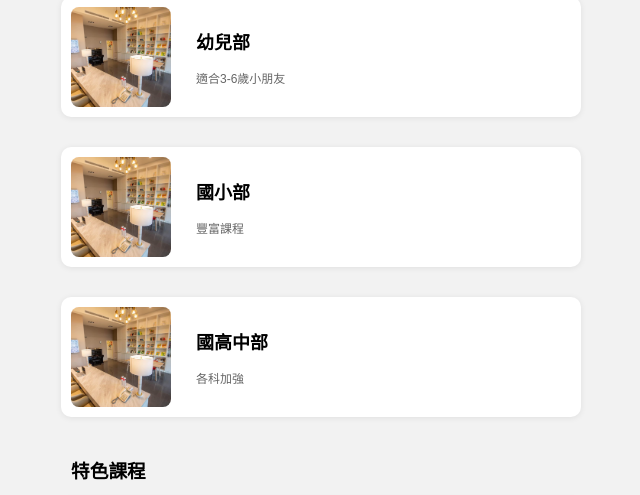
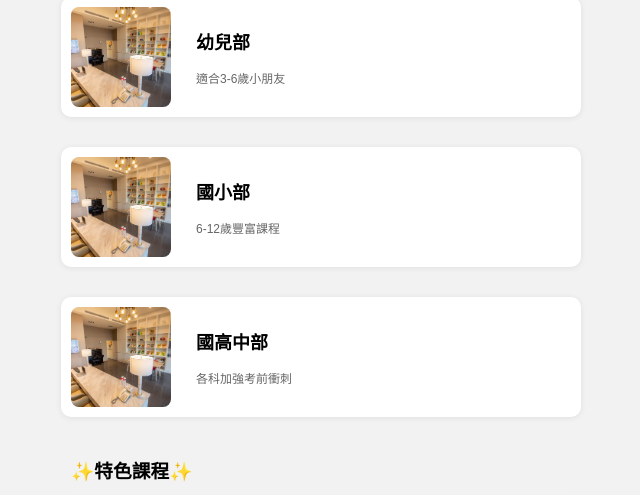
Before and after one commit to jiayu0709/Rosa.s-Class, a plain HTML site: page index.html in a window 1280 px wide. Shown: the part 235-730 px from the top of the page, without its empty margins (319-959 px from the left). Drawn offline with Linux system fonts and the light colour scheme.

```diff
--- a/index.html
+++ b/index.html
@@ -142,7 +142,7 @@
     </div>
     <div class="card-list" id="gnr-list"></div>
     <div class="other-class">
-      <h3>特色課程</h3>
+      <h3>✨特色課程✨</h3>
     </div>
     <div class="card-list" id="spc-list"></div>
   </div>
@@ -158,13 +158,13 @@
     {
       code: "elementary",
       name: "國小部",
-      descri: "豐富課程",
+      descri: "6-12歲豐富課程",
       image: "images/rosa2.jpg"
     },
     {
       code: "junior",
       name: "國高中部",
-      descri: "各科加強",
+      descri: "各科加強考前衝刺",
       image: "images/rosa2.jpg"
     }
     ];
```
